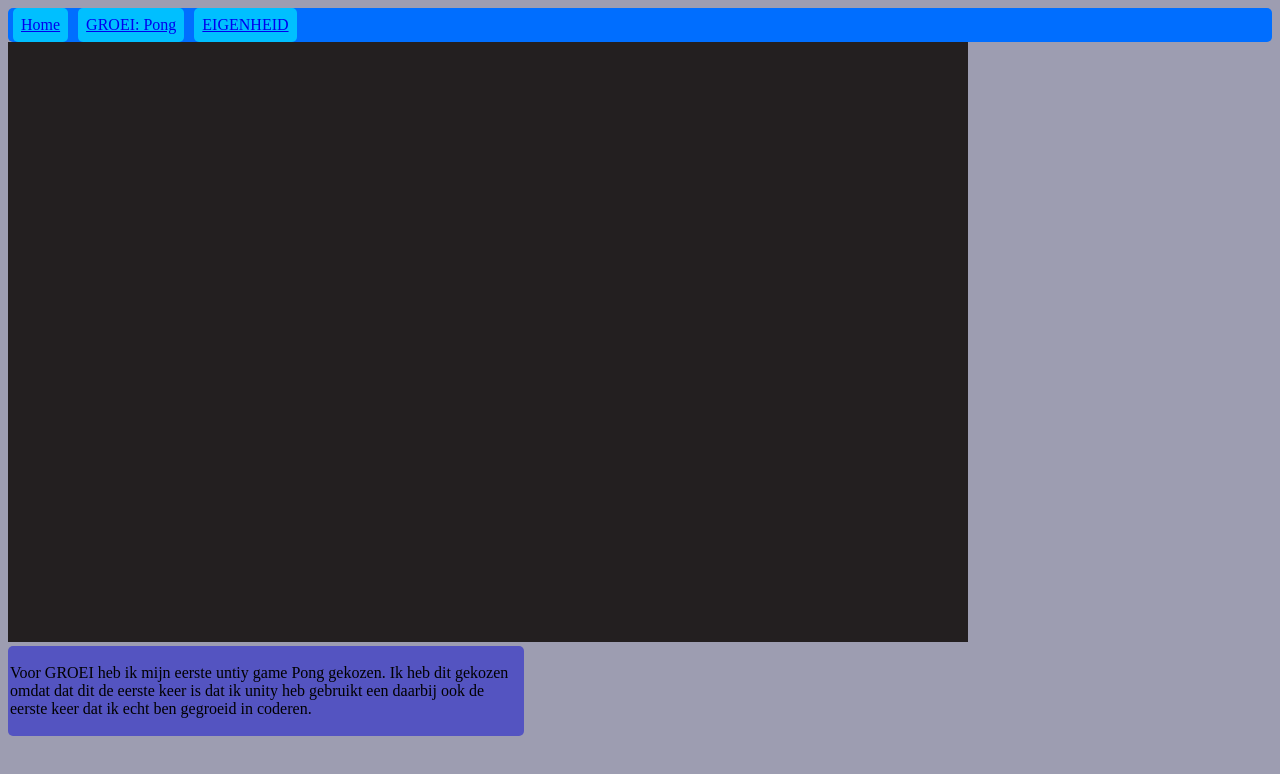
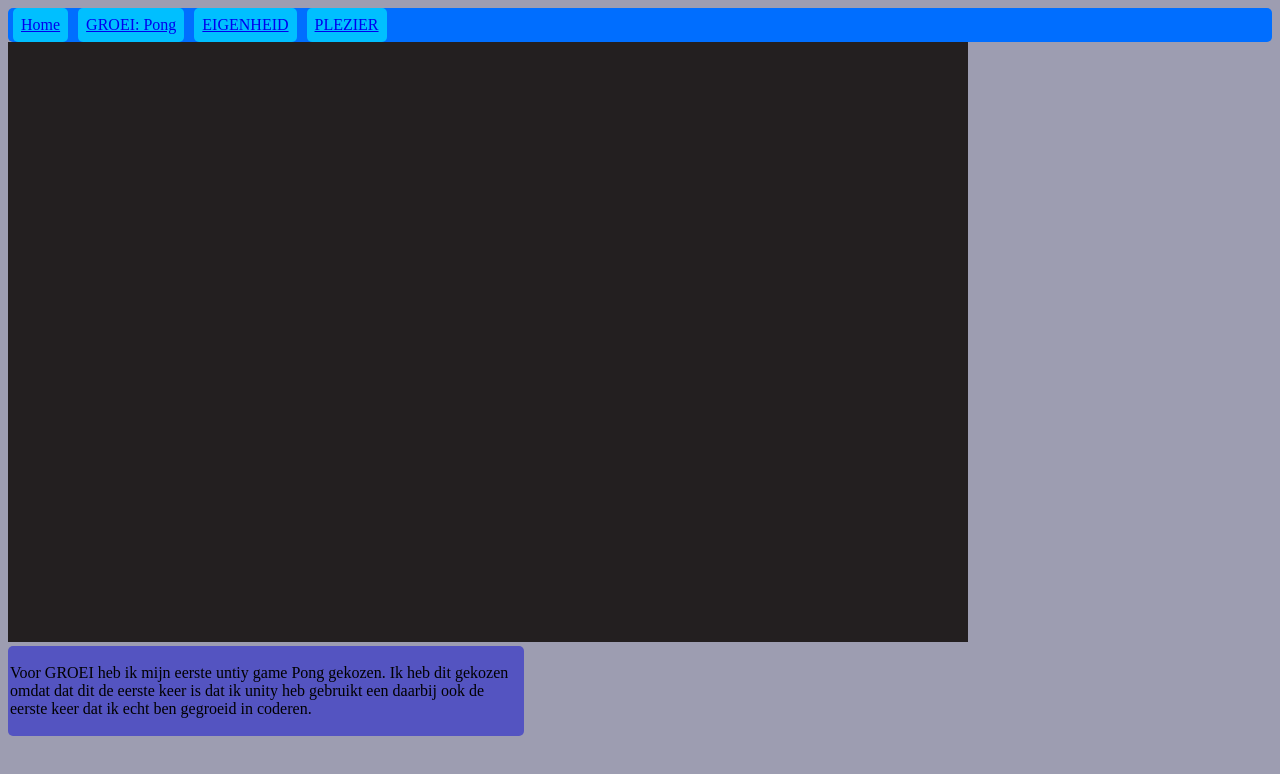
Before and after one commit to gangstapetergriffin/vijfluik, a plain HTML site: page pong/pong.html in a window 1280 px wide. Drawn offline with Linux system fonts and the light colour scheme; no server answers.

Commit message:
Update pong.html

```diff
--- a/pong/pong.html
+++ b/pong/pong.html
@@ -13,6 +13,7 @@
         <li><a href="../index.html">Home</a></li>
         <li><a href="../pong/pong.html">GROEI: Pong</a></li>
         <li><a href="../shine/shine.html">EIGENHEID</a></li>
+        <li><a href="../videomapping/videomapping.html">PLEZIER</a></li>
     </ul>
     <canvas id="unity-canvas" width=960 height=600 tabindex="-1"
         style="width: 960px; height: 600px; background: #231F20;"></canvas>
```
